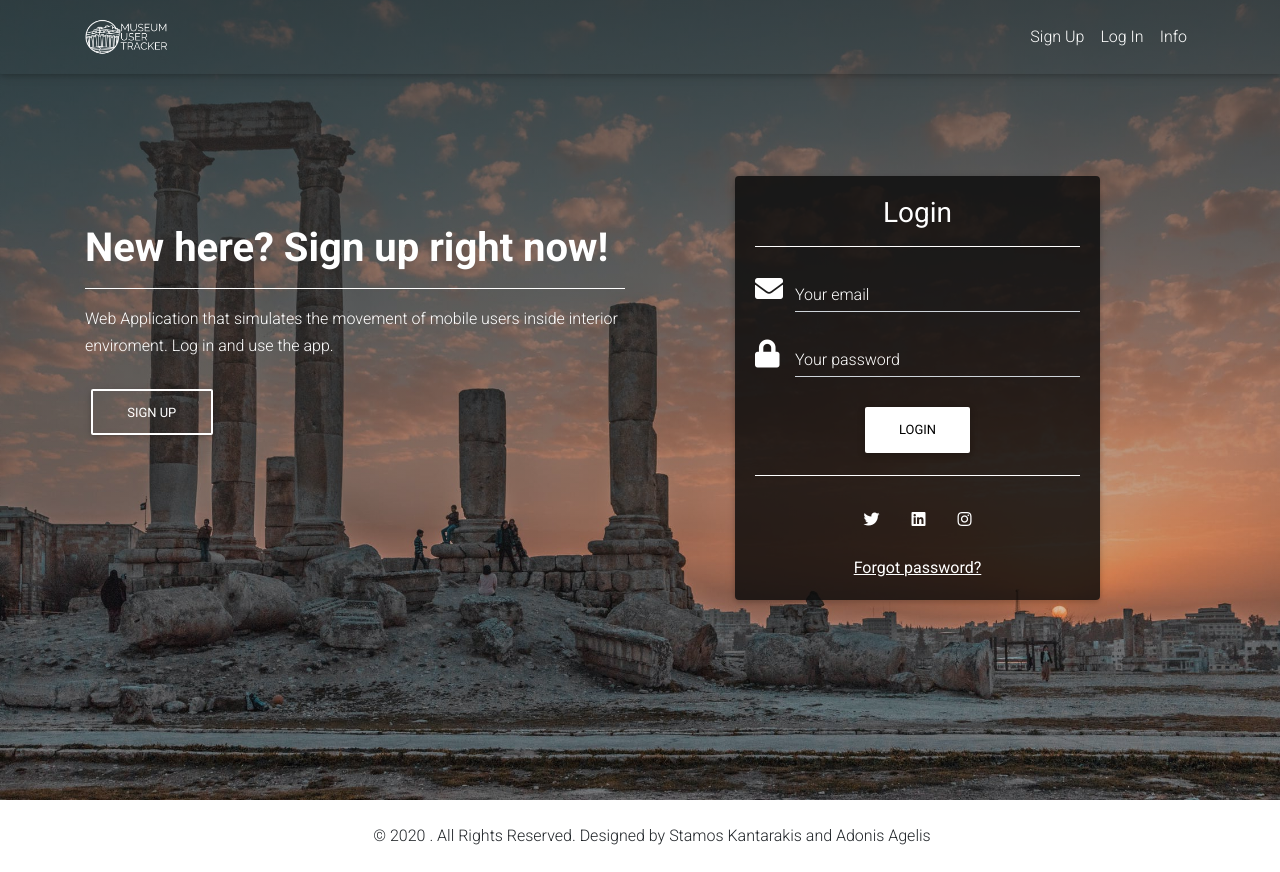
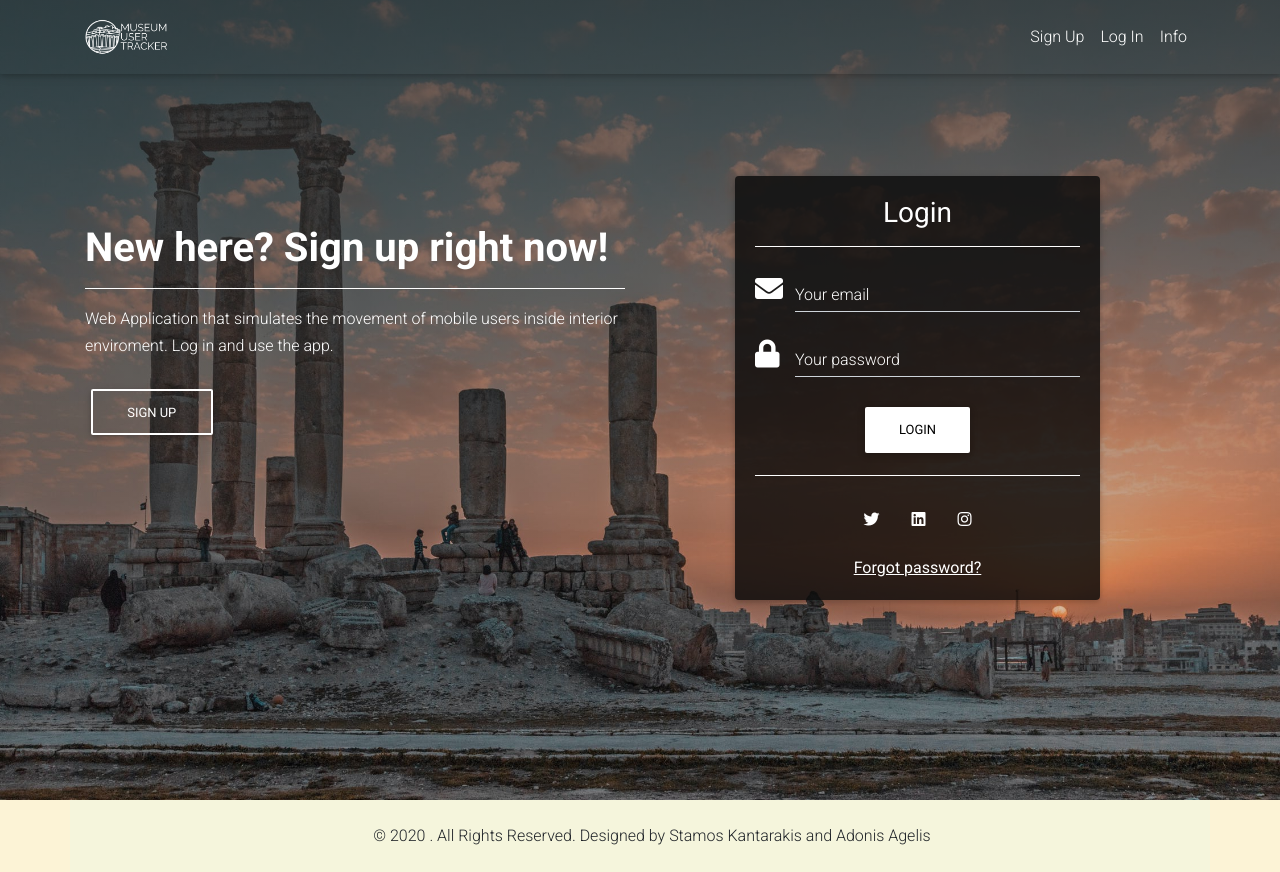
Before and after one commit to AdonisAgelis/thesis-project, a React (Create React App) app in the folder frontend/: page /login in a window 1280 px wide. Built offline with nearby package versions, Linux system fonts and the light colour scheme.

Commit message:
Footer Update

```diff
--- a/frontend/src/UIComponents/footer.component.js
+++ b/frontend/src/UIComponents/footer.component.js
@@ -4,9 +4,12 @@ import { MDBRow, MDBCol, MDBContainer } from "mdbreact";
 
 const Footer = () => {
   return (
-      <MDBContainer className="container-fluid">
+    <MDBContainer
+      className="container-fluid"
+      style={{ backgroundColor: "beige" }}
+    >
       <MDBRow className="py-4">
-          <MDBCol md="12" className="text-center">
+        <MDBCol xl="12" className="text-center">
           <p style={{ margin: "auto" }}>
             © 2020 . All Rights Reserved. Designed by Stamos Kantarakis and
             Adonis Agelis
@@ -15,6 +18,6 @@ const Footer = () => {
       </MDBRow>
     </MDBContainer>
   );
-}
+};
 
 export default Footer;
--- a/frontend/src/styles/index.css
+++ b/frontend/src/styles/index.css
@@ -1,3 +1,7 @@
+#main {
+  background-color: rgb(252, 243, 214);
+}
+
 #main .gradient {
   background: -moz-linear-gradient(
     0deg,
--- a/frontend/src/styles/login.css
+++ b/frontend/src/styles/login.css
@@ -1,3 +1,7 @@
+#login {
+  background-color: rgb(252, 243, 214);
+}
+
 #login .view {
   background-image: url("../images/british-museum.jpg") !important;
   background-repeat: no-repeat;
--- a/frontend/src/styles/signup.css
+++ b/frontend/src/styles/signup.css
@@ -1,3 +1,7 @@
+#signup {
+  background-color: rgb(252, 243, 214);
+}
+
 #signup .view {
   background-image: url("../images/louvre.png") !important;
   background-repeat: no-repeat;
```
Lines whose indentation alone changed are shown as unchanged.
